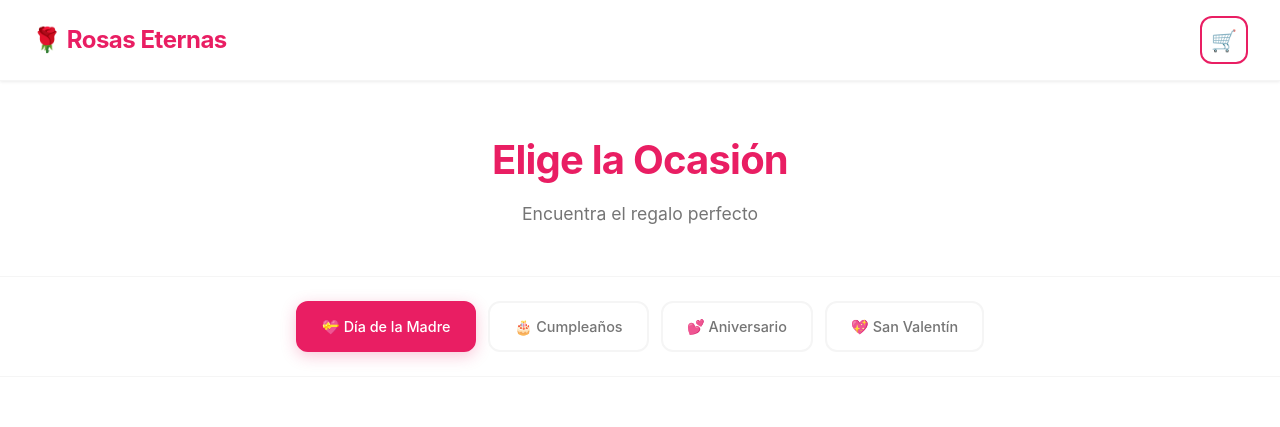
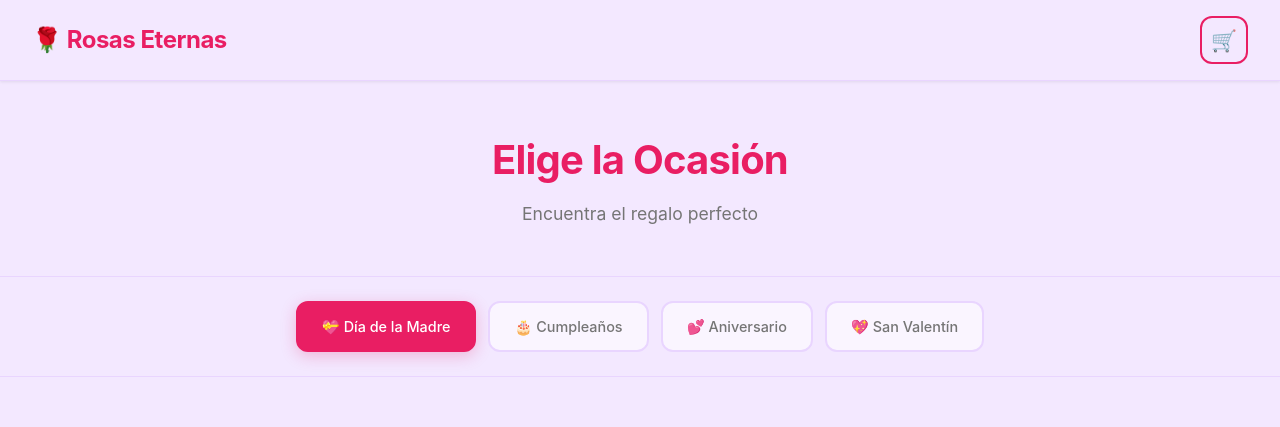
Before and after one commit to Hilton14-g/catalogo, an Angular app: page / in a window 1280 px wide. Shown: the top 427 px of the page. Built offline with nearby package versions, Linux system fonts and the light colour scheme.

Commit message:
cambiar fondo a lila

```diff
--- a/src/app/components/footer/footer.component.ts
+++ b/src/app/components/footer/footer.component.ts
@@ -17,7 +17,7 @@ import { Component } from '@angular/core';
   `,
   styles: [`
     footer {
-      background: #ffffff;
+      background: var(--bg-lila);
       color: var(--text-light);
       text-align: center;
       padding: 3rem 2rem;
--- a/src/app/components/hero/hero.component.ts
+++ b/src/app/components/hero/hero.component.ts
@@ -18,7 +18,7 @@ import { Component } from '@angular/core';
   `,
   styles: [`
     .hero {
-      background: #ffffff;
+      background: var(--bg-lila);
       min-height: calc(100vh - 80px);
       display: flex;
       align-items: center;
--- a/src/app/components/navbar/navbar.component.ts
+++ b/src/app/components/navbar/navbar.component.ts
@@ -19,7 +19,7 @@ import { CommonModule } from '@angular/common';
   `,
   styles: [`
     .navbar {
-      background: #ffffff;
+      background: var(--bg-lila);
       color: var(--rose-primary);
       padding: 0;
       position: fixed;
--- a/src/app/components/product-card/product-card.component.ts
+++ b/src/app/components/product-card/product-card.component.ts
@@ -35,7 +35,7 @@ export interface Producto {
   `,
   styles: [`
     .product-card {
-      background: white;
+      background: var(--lila-light);
       border-radius: 15px;
       overflow: hidden;
       box-shadow: 0 4px 15px rgba(0,0,0,0.1);
--- a/src/app/pages/ocasiones/ocasiones.component.ts
+++ b/src/app/pages/ocasiones/ocasiones.component.ts
@@ -51,7 +51,7 @@ interface Ocasion {
   `,
   styles: [`
     .hero-small {
-      background: #ffffff;
+      background: var(--bg-lila);
       color: var(--rose-primary);
       text-align: center;
       padding: 8rem 2rem 3rem;
@@ -75,7 +75,7 @@ interface Ocasion {
     .occasion-nav {
       display: flex;
       overflow-x: auto;
-      background: #ffffff;
+      background: var(--bg-lila);
       padding: 1.5rem 2rem;
       gap: 0.75rem;
       justify-content: center;
@@ -91,7 +91,7 @@ interface Ocasion {
       flex-shrink: 0;
       padding: 0.9rem 1.5rem;
       border: 2px solid var(--border-light);
-      background: #ffffff;
+      background: var(--lila-light);
       color: var(--text-light);
       border-radius: 12px;
       font-size: 0.9rem;
@@ -115,7 +115,7 @@ interface Ocasion {
 
     .content {
       padding: 3rem 2rem;
-      background: #ffffff;
+      background: var(--bg-lila);
       min-height: 60vh;
     }
 
--- a/src/styles.scss
+++ b/src/styles.scss
@@ -11,8 +11,10 @@
   --white: #ffffff;
   --text-dark: #212121;
   --text-light: #757575;
-  --bg-soft: #ffffff;
-  --border-light: #f5f5f5;
+  --bg-soft: #f3e8ff;
+  --bg-lila: #f3e8ff;
+  --lila-light: #faf5ff;
+  --border-light: #e9d5ff;
   --shadow-sm: 0 1px 3px rgba(0,0,0,0.08);
   --shadow-md: 0 4px 12px rgba(0,0,0,0.1);
   --shadow-lg: 0 10px 40px rgba(0,0,0,0.12);
@@ -26,7 +28,7 @@
 
 body {
   font-family: 'Inter', -apple-system, BlinkMacSystemFont, 'Segoe UI', Roboto, sans-serif;
-  background: #ffffff;
+  background: var(--bg-lila);
   color: var(--text-dark);
   line-height: 1.6;
   overflow-x: hidden;
```
